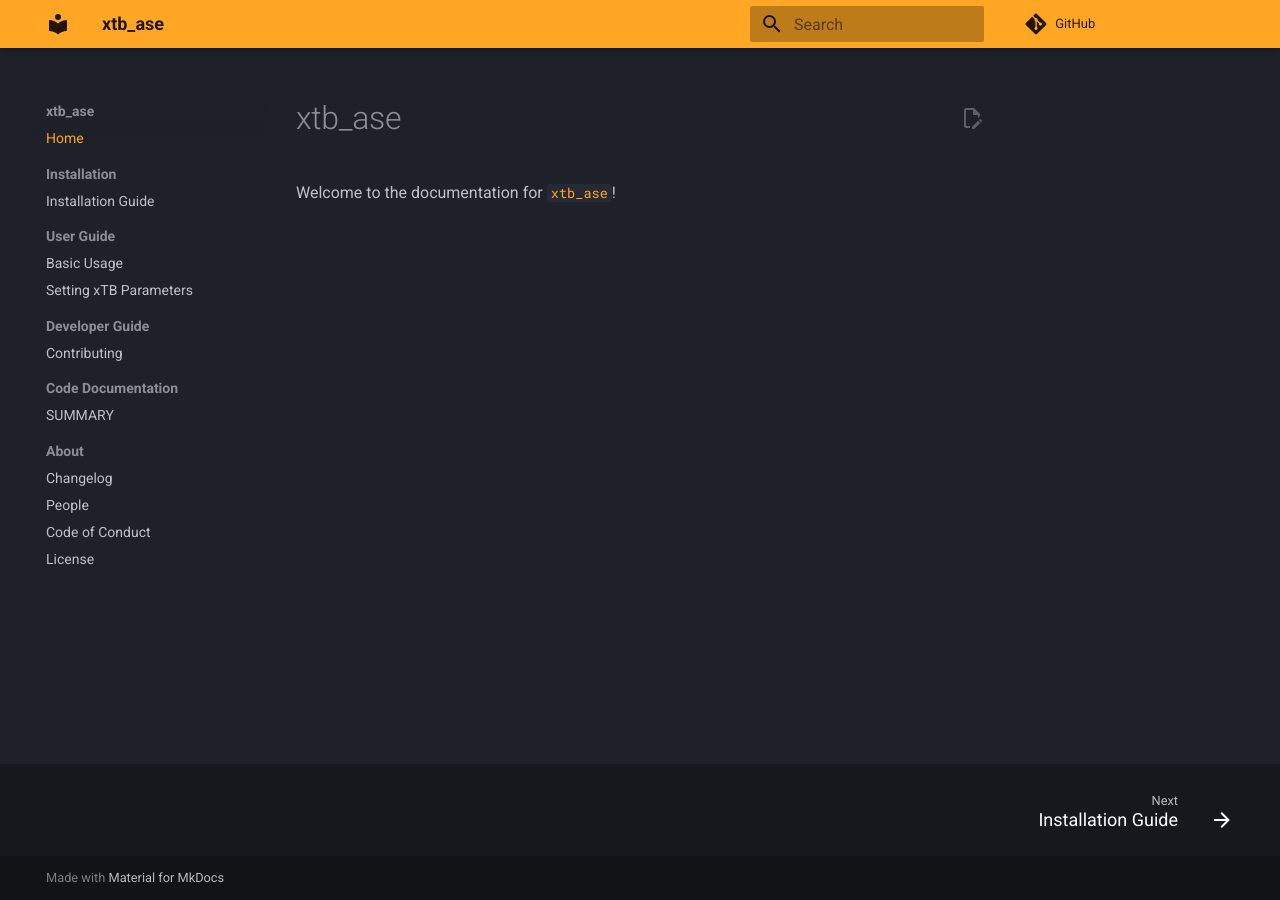
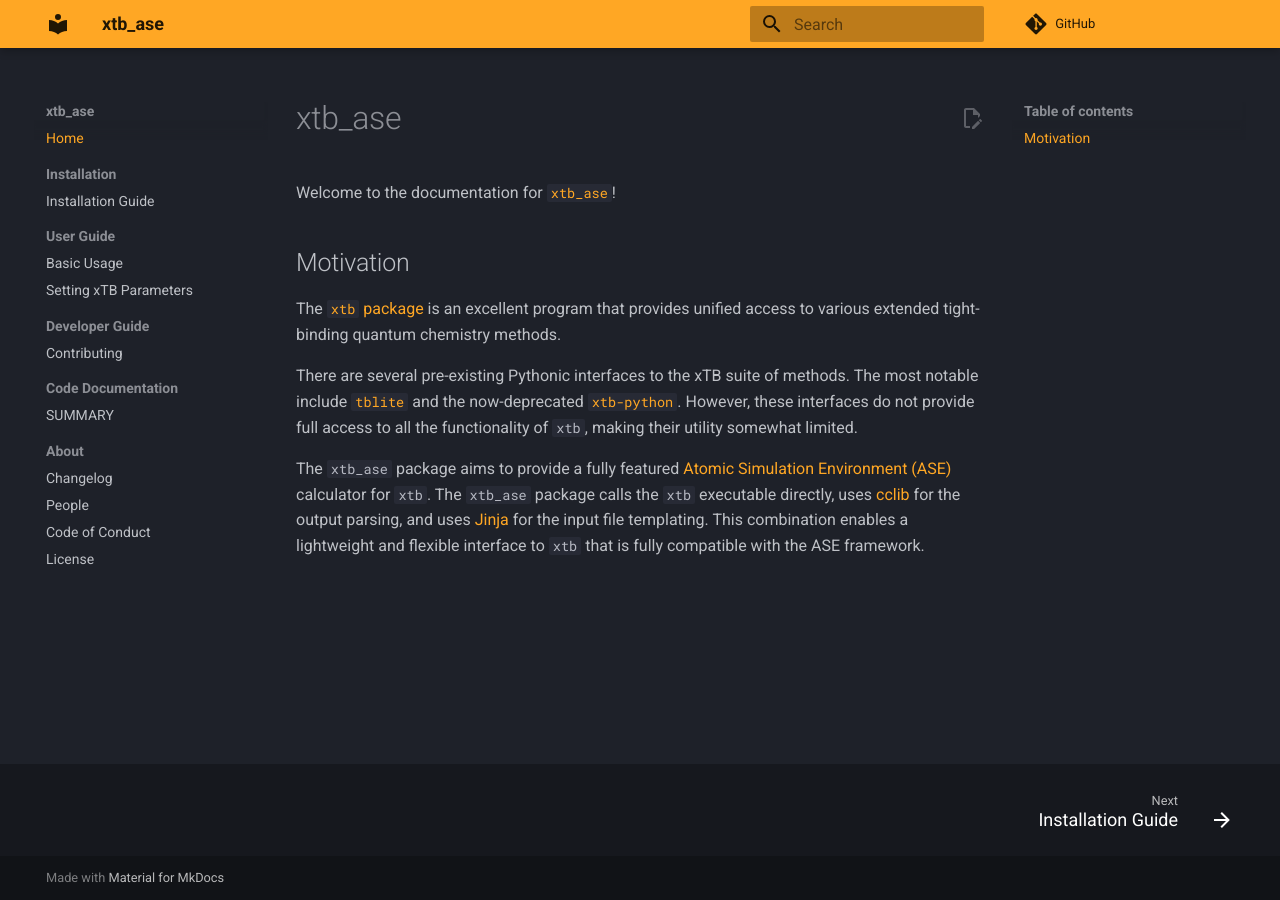
Before and after one commit to Andrew-S-Rosen/xtb_ase, an MkDocs documentation site: the page built from docs/index.md, in a window 1280 px wide. Built offline with MkDocs 1.6.1 and Material for MkDocs 9.7.7, drawn with Linux system fonts in a browser that asks for light colours; plug-ins that fetch from the network failed and are left out; comment, search, counter and statistics services are not loaded.

Commit message:
Update index.md

```diff
--- a/docs/index.md
+++ b/docs/index.md
@@ -1,3 +1,11 @@
 # xtb_ase
 
 Welcome to the documentation for [`xtb_ase`](https://github.com/Quantum-Accelerators/xtb_ase)!
+
+## Motivation
+
+The [`xtb` package](https://github.com/grimme-lab/xtb) is an excellent program that provides unified access to various extended tight-binding quantum chemistry methods.
+
+There are several pre-existing Pythonic interfaces to the xTB suite of methods. The most notable include [`tblite`](https://github.com/tblite/tblite) and the now-deprecated [`xtb-python`](https://github.com/grimme-lab/xtb-python). However, these interfaces do not provide full access to all the functionality of `xtb`, making their utility somewhat limited.
+
+The `xtb_ase` package aims to provide a fully featured [Atomic Simulation Environment (ASE)](https://gitlab.com/ase/ase) calculator for `xtb`. The `xtb_ase` package calls the `xtb` executable directly, uses [cclib](https://github.com/cclib/cclib) for the output parsing, and uses [Jinja](https://github.com/pallets/jinja) for the input file templating. This combination enables a lightweight and flexible interface to `xtb` that is fully compatible with the ASE framework.
```
